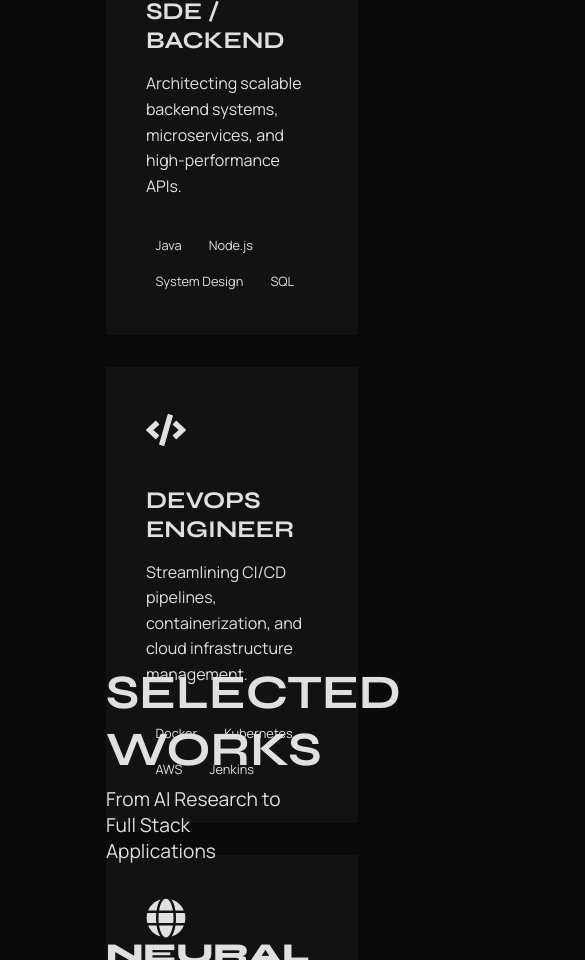
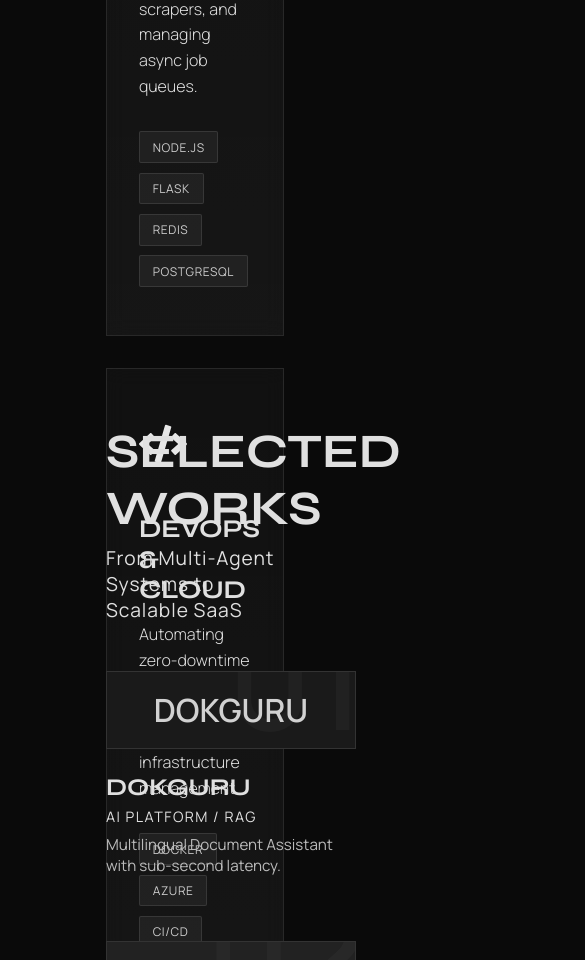
Before and after one commit to choudharikiranv15/Portfolio, a React (Vite) app: page / in a window 390 px wide. Shown: the part 1040-2000 px from the top of the page, 585 px wide, since content can reach past the window. Built offline with nearby package versions, Linux system fonts and the light colour scheme.

Commit message:
fix: Fixed design issues

```diff
--- a/src/components/Services/Services.jsx
+++ b/src/components/Services/Services.jsx
@@ -5,28 +5,28 @@
 
 const services = [
     {
-        title: "AI & ML Engineer",
+        title: "AI & GenAI Engineer",
         icon: <FaBrain />,
-        desc: "Developing predictive models, neural networks, and computer vision solutions using PyTorch & TensorFlow.",
-        tags: ["Python", "TensorFlow", "NLP", "CV"]
+        desc: "Building production-grade RAG systems, Multi-Agent architectures, and LLM inference pipelines.",
+        tags: ["RAG", "LangChain", "LLMs", "Vector DBs"]
     },
     {
-        title: "SDE / Backend",
+        title: "Backend Architect",
         icon: <FaServer />,
-        desc: "Architecting scalable backend systems, microservices, and high-performance APIs.",
-        tags: ["Java", "Node.js", "System Design", "SQL"]
+        desc: "Designing high-throughput APIs, implementing stealth scrapers, and managing async job queues.",
+        tags: ["Node.js", "Flask", "Redis", "PostgreSQL"]
     },
     {
-        title: "DevOps Engineer",
+        title: "DevOps & Cloud",
         icon: <FaCode />,
-        desc: "Streamlining CI/CD pipelines, containerization, and cloud infrastructure management.",
-        tags: ["Docker", "Kubernetes", "AWS", "Jenkins"]
+        desc: "Automating zero-downtime deployments, containerization, and cloud infrastructure management.",
+        tags: ["Docker", "Azure", "CI/CD", "GCP"]
     },
     {
-        title: "Web Developer",
+        title: "Full Stack Web",
         icon: <FaGlobe />,
-        desc: "Building immersive, responsive, and interactive frontend applications.",
-        tags: ["React", "Next.js", "Three.js", "SCSS"]
+        desc: "Crafting responsive, interactive applications with modern frontend frameworks and robust auth.",
+        tags: ["React", "TypeScript", "Node.js", "MongoDB"]
     }
 ];
 
@@ -43,8 +43,8 @@
                     <motion.div
                         key={index}
                         className="service-card"
-                        whileHover={{ y: -10, backgroundColor: "#f0f0f0", color: "#050505" }}
-                        transition={{ type: "spring", stiffness: 300 }}
+                        whileHover={{ y: -10, scale: 1.02, borderColor: "rgba(255,255,255,0.8)" }}
+                        transition={{ duration: 0.3 }}
                     >
                         <div className="icon">{service.icon}</div>
                         <h3>{service.title}</h3>
--- a/src/components/Services/Services.scss
+++ b/src/components/Services/Services.scss
@@ -11,15 +11,19 @@
 
         h2 {
             font-size: 3rem;
-            font-weight: 700;
+            font-weight: 800;
             text-transform: uppercase;
-            margin-bottom: 1rem;
+            letter-spacing: -0.02em;
+            margin-bottom: 1.5rem;
+            background: linear-gradient(to right, #fff, #888);
+            -webkit-background-clip: text;
+            -webkit-text-fill-color: transparent;
         }
 
         .line {
-            width: 100px;
+            width: 60px;
             height: 4px;
-            background: var(--text-color);
+            background: #fff;
         }
     }
 
@@ -31,25 +35,42 @@
 
         .service-card {
             background: rgba(255, 255, 255, 0.03);
-            border: 1px solid var(--border-color);
-            padding: 2.5rem;
+            backdrop-filter: blur(10px);
+            border: 1px solid rgba(255, 255, 255, 0.1);
+            padding: 3rem 2rem;
             display: flex;
             flex-direction: column;
             justify-content: space-between;
-            height: 400px;
-            /* Fixed height for uniformity */
+            height: 420px;
             cursor: pointer;
-            transition: all 0.3s ease;
+            position: relative;
+            overflow: hidden;
+
+            /* Subtle gradient overlay */
+            &::before {
+                content: '';
+                position: absolute;
+                top: 0;
+                left: 0;
+                right: 0;
+                bottom: 0;
+                background: linear-gradient(180deg, rgba(255, 255, 255, 0) 0%, rgba(255, 255, 255, 0.02) 100%);
+                pointer-events: none;
+            }
 
             .icon {
-                font-size: 2.5rem;
-                margin-bottom: 1.5rem;
+                font-size: 3rem;
+                margin-bottom: 2rem;
+                color: #fff;
+                opacity: 0.9;
             }
 
             h3 {
-                font-size: 1.5rem;
+                font-size: 1.6rem;
                 margin-bottom: 1rem;
-                font-weight: 600;
+                font-weight: 700;
+                line-height: 1.2;
+                letter-spacing: -0.01em;
             }
 
             p {
@@ -58,30 +79,43 @@
                 line-height: 1.6;
                 margin-bottom: 2rem;
                 flex-grow: 1;
+                font-weight: 300;
             }
 
             .tags {
                 display: flex;
                 flex-wrap: wrap;
-                gap: 0.5rem;
+                gap: 0.6rem;
 
                 span {
-                    font-size: 0.8rem;
-                    padding: 0.3rem 0.6rem;
-                    border: 1px solid var(--border-color);
-                    border-radius: 20px;
+                    font-size: 0.75rem;
+                    padding: 0.4rem 0.8rem;
+                    background: rgba(255, 255, 255, 0.05);
+                    border: 1px solid rgba(255, 255, 255, 0.1);
+                    color: #ccc;
+                    text-transform: uppercase;
+                    letter-spacing: 0.05em;
+                    border-radius: 2px;
+                    /* Techy sharp corners or slight radius */
                 }
             }
 
-            /* Hover state styles handled in JS for bg/color swap,
-         but we need to ensure text colors adapt correctly in CSS override */
+            /* Hover interactions are primarily handled by Framer Motion (scale/border),
+         but we can add internal CSS transitions here */
             &:hover {
-                p {
-                    color: #333;
+                .icon {
+                    opacity: 1;
+                    text-shadow: 0 0 20px rgba(255, 255, 255, 0.3);
+                }
+
+                h3 {
+                    color: #fff;
                 }
 
                 .tags span {
-                    border-color: #333;
+                    background: rgba(255, 255, 255, 0.1);
+                    border-color: rgba(255, 255, 255, 0.3);
+                    color: #fff;
                 }
             }
         }
@@ -101,7 +135,7 @@
 
         .service-card {
             height: auto;
-            min-height: 300px;
+            min-height: 320px;
         }
     }
 }
--- a/src/components/Works/Works.jsx
+++ b/src/components/Works/Works.jsx
@@ -3,9 +3,34 @@
 import { motion } from 'framer-motion';
 
 const projects = [
-    { id: "01", name: "Neural Vision", cat: "Computer Vision", color: "#333" },
-    { id: "02", name: "Alpha Trade", cat: "FinTech / SDE", color: "#444" },
-    { id: "03", name: "Cloud Sentinel", cat: "DevOps Tooling", color: "#555" },
+    {
+        id: "01",
+        name: "DokGuru",
+        cat: "AI Platform / RAG",
+        desc: "Multilingual Document Assistant with sub-second latency.",
+        color: "#1a1a1a"
+    },
+    {
+        id: "02",
+        name: "OpsPilot",
+        cat: "DevOps Intelligence",
+        desc: "Autonomous Root Cause Analysis using Multi-Agent AI.",
+        color: "#222"
+    },
+    {
+        id: "03",
+        name: "ShopEase",
+        cat: "E-Commerce / Full Stack",
+        desc: "Secure platform with RBAC, OTP Auth, and Seller Dashboard.",
+        color: "#333"
+    },
+    {
+        id: "04",
+        name: "Salesence",
+        cat: "SaaS / Backend",
+        desc: "High-scale scraping & analytics architecture.",
+        color: "#444"
+    }
 ];
 
 const Works = () => {
@@ -13,7 +38,7 @@
         <div className="works-container">
             <div className="works-header">
                 <h2>SELECTED WORKS</h2>
-                <span className="subtitle">From AI Research to Full Stack Applications</span>
+                <span className="subtitle">From Multi-Agent Systems to Scalable SaaS</span>
             </div>
 
             <div className="projects-list">
@@ -24,12 +49,13 @@
                         whileHover={{ scale: 1.02 }}
                     >
                         <div className="project-image-placeholder" style={{ backgroundColor: p.color }}>
-                            {/* Image would go here */}
+                            <span className="project-title-large">{p.name}</span>
                             <span className="id-number">{p.id}</span>
                         </div>
                         <div className="project-info">
                             <h3>{p.name}</h3>
-                            <p>{p.cat}</p>
+                            <p className="category">{p.cat}</p>
+                            <p className="description">{p.desc}</p>
                         </div>
                     </motion.div>
                 ))}
--- a/src/components/Works/Works.scss
+++ b/src/components/Works/Works.scss
@@ -19,20 +19,22 @@
         .subtitle {
             font-size: 1.2rem;
             color: var(--text-secondary);
+            letter-spacing: 0.05em;
         }
     }
 
     .projects-list {
         display: flex;
-        gap: 3rem;
+        gap: 2rem;
         width: 100%;
 
         .project-item {
             flex: 1;
-            height: 450px;
+            height: 480px;
             display: flex;
             flex-direction: column;
             cursor: pointer;
+            min-width: 250px;
 
             .project-image-placeholder {
                 flex-grow: 1;
@@ -43,28 +45,69 @@
                 display: flex;
                 align-items: center;
                 justify-content: center;
+                border: 1px solid #333;
+                transition: border-color 0.3s ease;
+
+                .project-title-large {
+                    font-size: 2rem;
+                    font-weight: 800;
+                    color: rgba(255, 255, 255, 0.8);
+                    text-transform: uppercase;
+                    z-index: 2;
+                    text-align: center;
+                    padding: 1rem;
+                }
 
                 .id-number {
                     font-size: 8rem;
                     font-weight: 900;
-                    color: rgba(255, 255, 255, 0.05);
+                    color: rgba(255, 255, 255, 0.03);
                     position: absolute;
                     bottom: -20px;
                     right: -10px;
+                    z-index: 1;
+                }
+
+                &::after {
+                    content: '';
+                    position: absolute;
+                    top: 0;
+                    left: 0;
+                    right: 0;
+                    bottom: 0;
+                    background: linear-gradient(to bottom, transparent, rgba(0, 0, 0, 0.5));
+                    opacity: 0;
+                    transition: opacity 0.3s ease;
+                }
+            }
+
+            &:hover .project-image-placeholder {
+                border-color: #fff;
+
+                &::after {
+                    opacity: 1;
                 }
             }
 
             .project-info {
                 h3 {
-                    font-size: 1.8rem;
+                    font-size: 1.5rem;
+                    margin-bottom: 0.3rem;
+                    font-weight: 700;
+                }
+
+                .category {
+                    font-size: 0.9rem;
+                    color: var(--text-secondary);
+                    text-transform: uppercase;
+                    letter-spacing: 0.1em;
                     margin-bottom: 0.5rem;
                 }
 
-                p {
-                    font-size: 1rem;
-                    color: var(--text-secondary);
-                    text-transform: uppercase;
-                    letter-spacing: 0.1em;
+                .description {
+                    font-size: 0.95rem;
+                    color: #bbb;
+                    line-height: 1.4;
                 }
             }
         }
```
